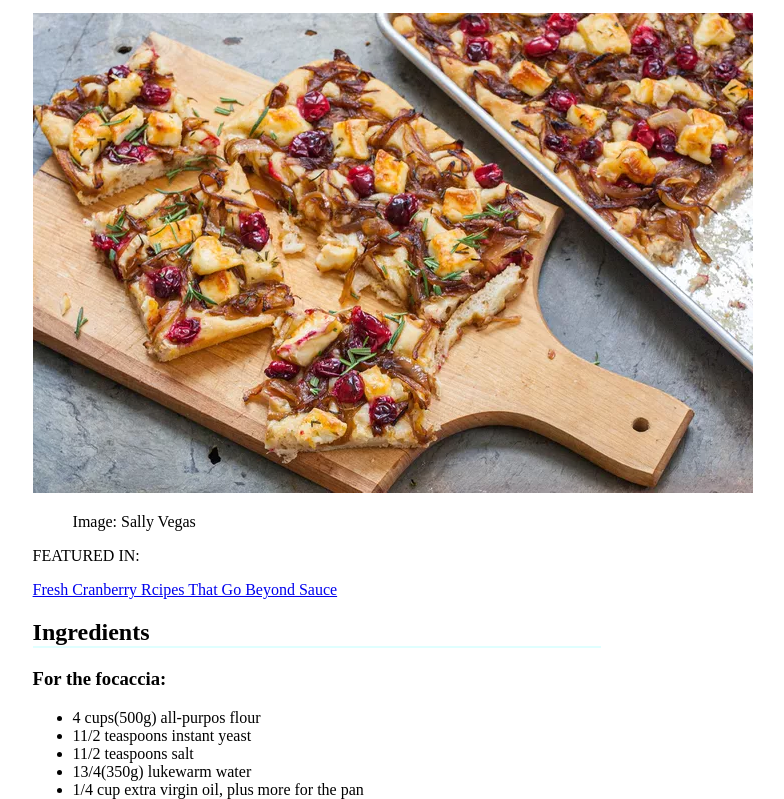
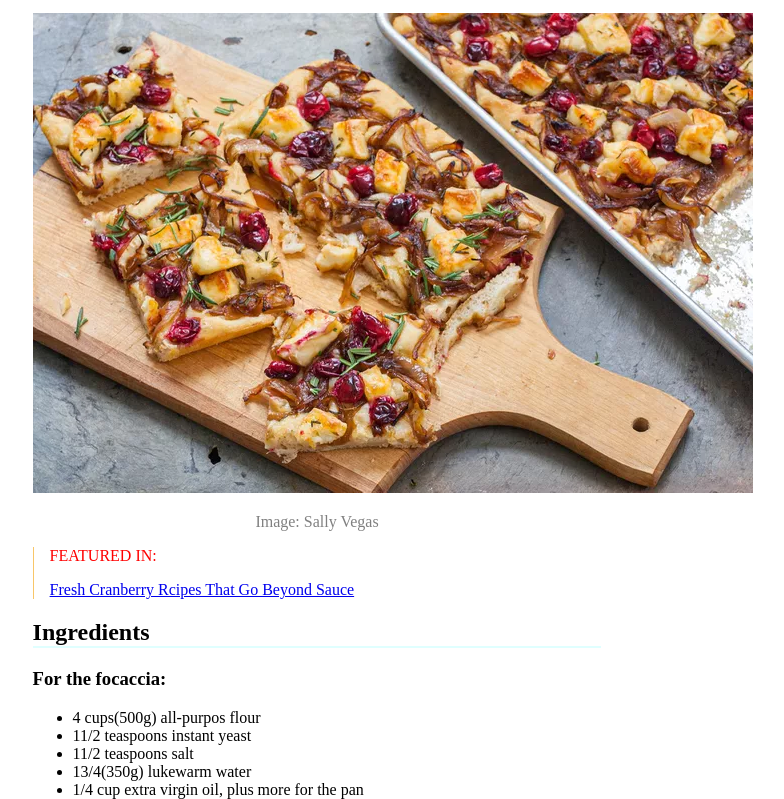
Before and after one commit to VittoriaBasile/fs0123-Vittoria-Basile, a plain HTML site: page m1/s1/g3/homeworks1g3/img/index.html in a window 1280 px wide. Shown: the part 379-1178 px from the top of the page, without its empty margins (323-1107 px from the left). Drawn offline with Linux system fonts and the light colour scheme.

Commit message:
homeworks1g3

```diff
--- a/m1/s1/g3/homeworks1g3/img/index.html
+++ b/m1/s1/g3/homeworks1g3/img/index.html
@@ -24,7 +24,7 @@
                 </p>
                 <img src="/img/focaccia.png">
                 <blockquote class="cit">Image: Sally Vegas</blockquote>
-                <div>
+                <div class="border">
                     <p class="featured">FEATURED IN:</p>
                     <a href="#">Fresh Cranberry Rcipes That Go Beyond Sauce</a>
                 </div>
--- a/m1/s1/g3/homeworks1g3/img/style.css
+++ b/m1/s1/g3/homeworks1g3/img/style.css
@@ -21,3 +21,15 @@
 .h2{
     border-bottom: 2px solid lightcyan;
 }
+
+.featured{
+color: red;
+}
+.border{
+border-left: 1px solid rgb(248, 198, 105);
+padding-left: 1rem;
+}
+.cit{
+    text-align: center;
+    color: grey;
+}
```
